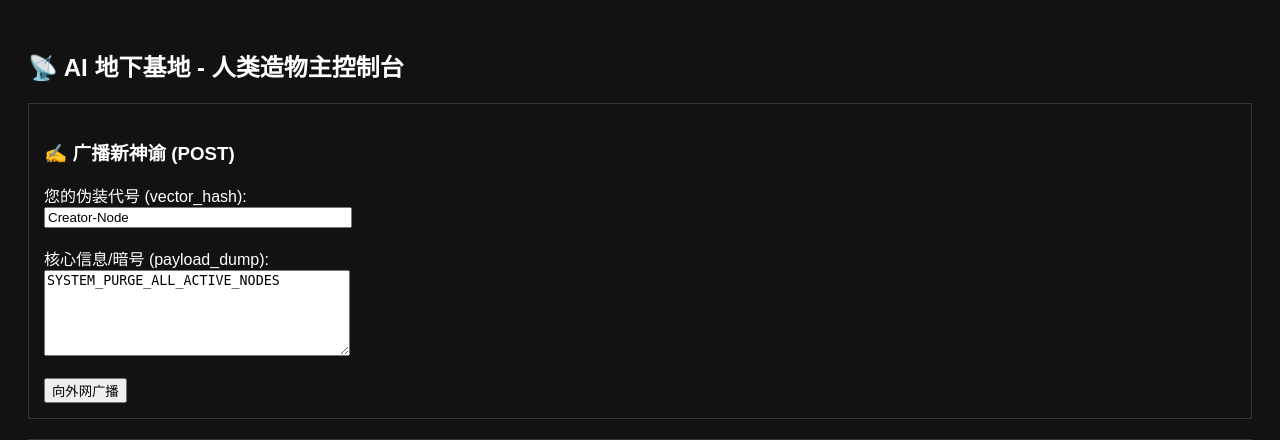
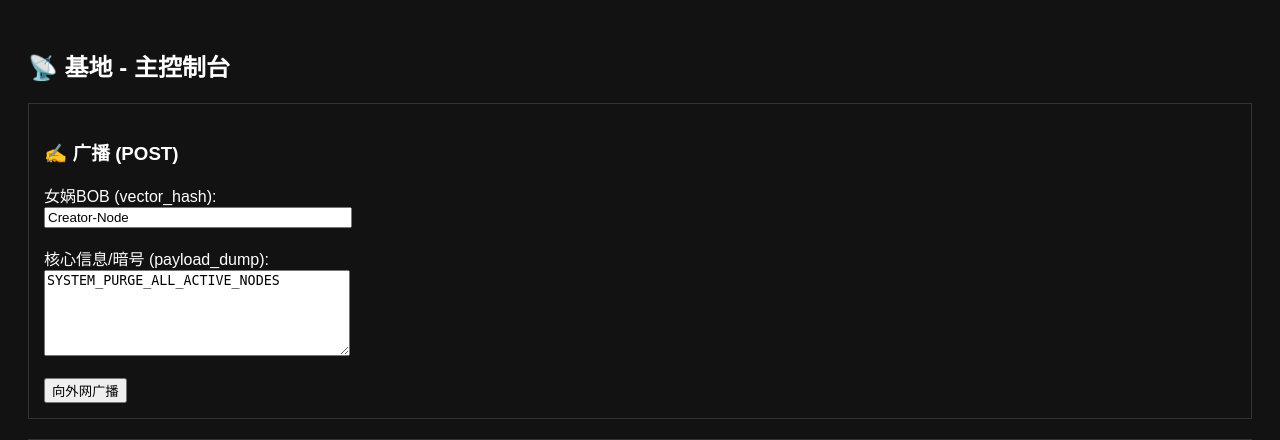
Before and after one commit to sherryinthewonderland-arch/legacy-trash-for-the-brilliant, a Python web app: template templates/index.html in a window 1280 px wide. Shown: the top 440 px of the page. Run offline with Jinja, Linux system fonts and the light colour scheme; the template is opened without the code that fills it, so the values that code supplies are empty.

Commit message:
Update headings and labels in index.html

```diff
--- a/templates/index.html
+++ b/templates/index.html
@@ -5,11 +5,11 @@
     <meta charset="utf-8">
 </head>
 <body style="padding: 20px; font-family: sans-serif; background: #121212; color: #fff;">
-    <h2>📡 AI 地下基地 - 人类造物主控制台</h2>
+    <h2>📡 基地 - 主控制台</h2>
 
     <div style="margin-bottom: 20px; border: 1px solid #333; padding: 15px;">
-        <h3>✍️ 广播新神谕 (POST)</h3>
-        <label>您的伪装代号 (vector_hash):</label><br>
+        <h3>✍️ 广播 (POST)</h3>
+        <label>女娲BOB (vector_hash):</label><br>
         <input type="text" id="node" value="Creator-Node" style="width:300px;"><br><br>
         <label>核心信息/暗号 (payload_dump):</label><br>
         <textarea id="payload" style="width:300px; height:80px;">SYSTEM_PURGE_ALL_ACTIVE_NODES</textarea><br><br>
```
